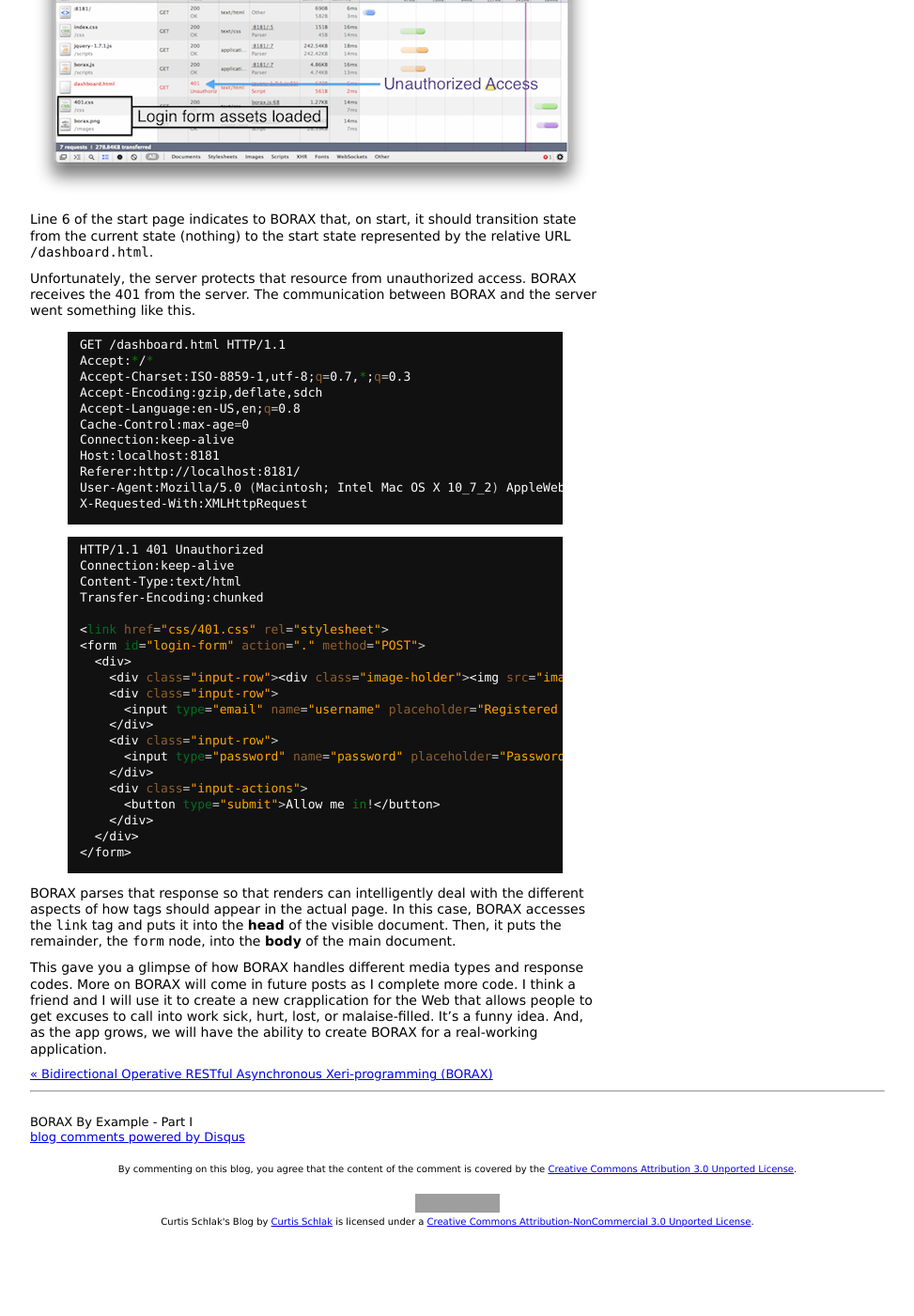
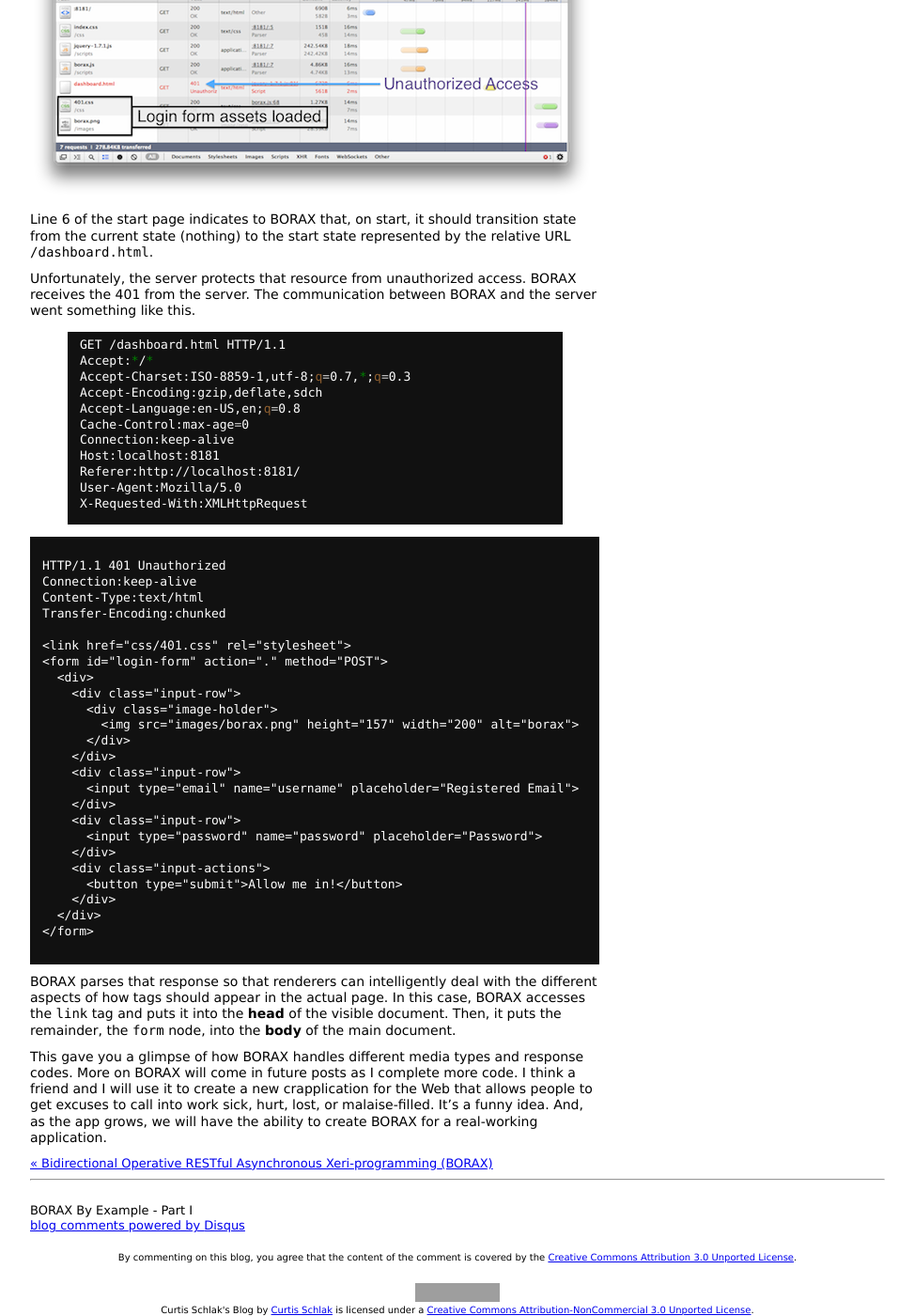
Before and after one commit to roberts-sandbox/test-realist, a Jekyll site: the page built from _posts/2012-01-25-borax-2.md, in a window 1280 px wide and 1400 px high, scrolled down 3210 px. Shown: the whole window at 94% size, without its empty margins (153-1126 px from the left). Built offline with Jekyll 4.4.1, drawn with Linux system fonts in a browser that asks for light colours; before the commit the page ends 4516 px from its top, so only the background shows below that; grey boxes are pictures that could not be loaded.

Commit message:
some final formatting of so-called code.

```diff
--- a/_posts/2012-01-25-borax-2.md
+++ b/_posts/2012-01-25-borax-2.md
@@ -196,34 +196,42 @@ Cache-Control:max-age=0
 Connection:keep-alive
 Host:localhost:8181
 Referer:http://localhost:8181/
-User-Agent:Mozilla/5.0 (Macintosh; Intel Mac OS X 10_7_2) AppleWebKit/535.7 (KHTML, like Gecko) Chrome/16.0.912.77 Safari/535.7
+User-Agent:Mozilla/5.0
 X-Requested-With:XMLHttpRequest
 {% endhighlight %}
 
-{% highlight bash %}
+<div class="highlight">
+<pre>
+<code>
 HTTP/1.1 401 Unauthorized
 Connection:keep-alive
 Content-Type:text/html
 Transfer-Encoding:chunked
 
-<link href="css/401.css" rel="stylesheet">
-<form id="login-form" action="." method="POST">
-  <div>
-    <div class="input-row"><div class="image-holder"><img src="images/borax.png" height="157" width="200" alt="borax"></div></div>
-    <div class="input-row">
-      <input type="email" name="username" placeholder="Registered Email">
-    </div>
-    <div class="input-row">
-      <input type="password" name="password" placeholder="Password">
-    </div>
-    <div class="input-actions">
-      <button type="submit">Allow me in!</button>
-    </div>
-  </div>
-</form>
-{% endhighlight %}
+&lt;link href="css/401.css" rel="stylesheet"&gt;
+&lt;form id="login-form" action="." method="POST"&gt;
+  &lt;div&gt;
+    &lt;div class="input-row"&gt;
+      &lt;div class="image-holder"&gt;
+        &lt;img src="images/borax.png" height="157" width="200" alt="borax"&gt;
+      &lt;/div&gt;
+    &lt;/div&gt;
+    &lt;div class="input-row"&gt;
+      &lt;input type="email" name="username" placeholder="Registered Email"&gt;
+    &lt;/div&gt;
+    &lt;div class="input-row"&gt;
+      &lt;input type="password" name="password" placeholder="Password"&gt;
+    &lt;/div&gt;
+    &lt;div class="input-actions"&gt;
+      &lt;button type="submit"&gt;Allow me in!&lt;/button&gt;
+    &lt;/div&gt;
+  &lt;/div&gt;
+&lt;/form&gt;
+</code>
+</pre>
+</div>
 
-BORAX parses that response so that renders can intelligently deal with the
+BORAX parses that response so that renderers can intelligently deal with the
 different aspects of how tags should appear in the actual page. In this case,
 BORAX accesses the ``link`` tag and puts it into the **head** of the visible
 document. Then, it puts the remainder, the ``form`` node, into the **body** of
```
